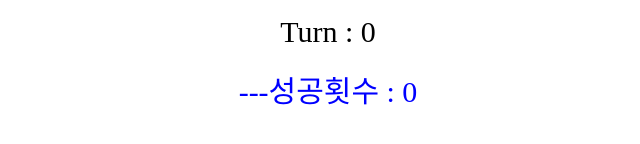
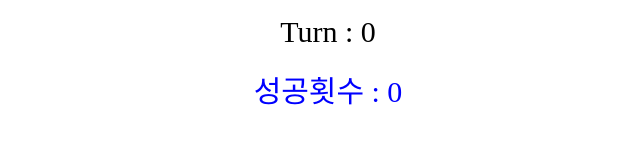
Before and after one commit to hangshik/MerlinGame, a plain HTML site: page index.html in a window 1280 px wide. Shown: the part 340-484 px from the top of the page, without its empty margins (312-952 px from the left). Drawn offline with Linux system fonts and the light colour scheme.

Commit message:
Update index.html

```diff
--- a/index.html
+++ b/index.html
@@ -18,6 +18,6 @@
         <hr/>
         <div id="area" style="font-size:30px"></div><br>
         <div id="result" style="font-size:30px">Turn : 0</div><br>
-        <div id="win" style="font-size:30px;color:blue">---성공횟수 : 0</div>
+        <div id="win" style="font-size:30px;color:blue">성공횟수 : 0</div>
     </body>
 </html>
```
